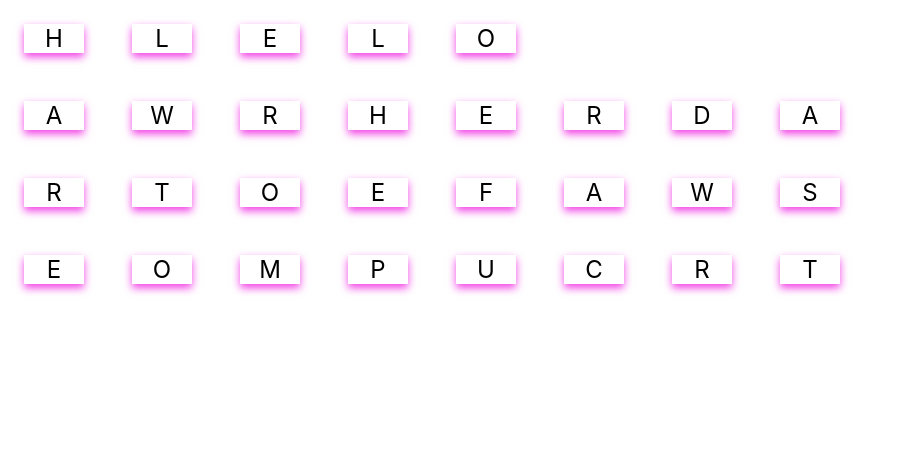
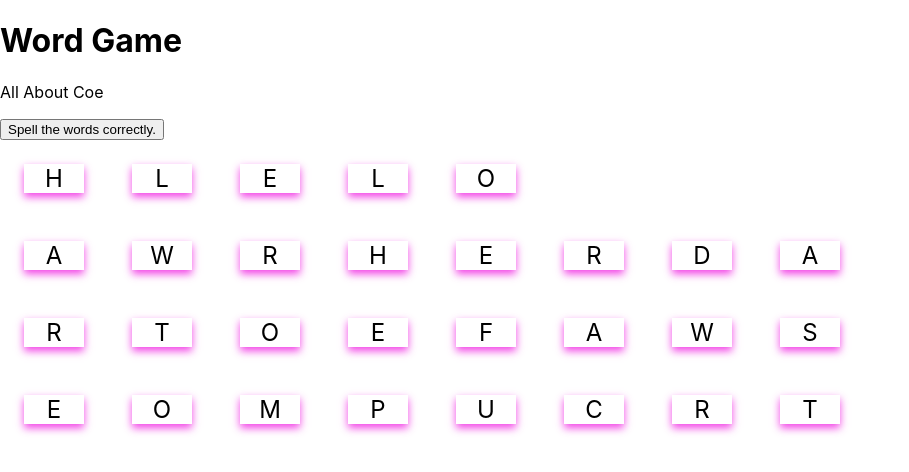
Before and after one commit to AngkanaBoona/Lab-React-3SA03, a React (Create React App) app: page / in a window 1280 px wide. Shown: the top 472 px of the page, without its empty margins (0-909 px from the left). Built offline with nearby package versions, Linux system fonts and the light colour scheme.

Commit message:
Add Header (4)

```diff
--- a/src/App.css
+++ b/src/App.css
@@ -51,5 +51,5 @@
   }
 }
 .body {
-  background-color: rgb(215, 165, 235);
+  background-color: rgb(210, 149, 234);
 }
--- a/src/App.js
+++ b/src/App.js
@@ -6,6 +6,18 @@ const word = "ComputerEngineering";
 function App() {
   return (
     <div>
+      <div class="value">
+      <header>
+      <h1>Word Game</h1>
+      </header>
+      <p>All About Coe</p>
+
+      <button type="button"
+      onclick="document.getElementById('test').innerHTML = Date()">
+        Spell the words correctly.
+
+        </button>
+          </div>
        <WordCard value="Hello"/>
        <WordCard value="Hardware"/>
        <WordCard value="Software"/>
```
